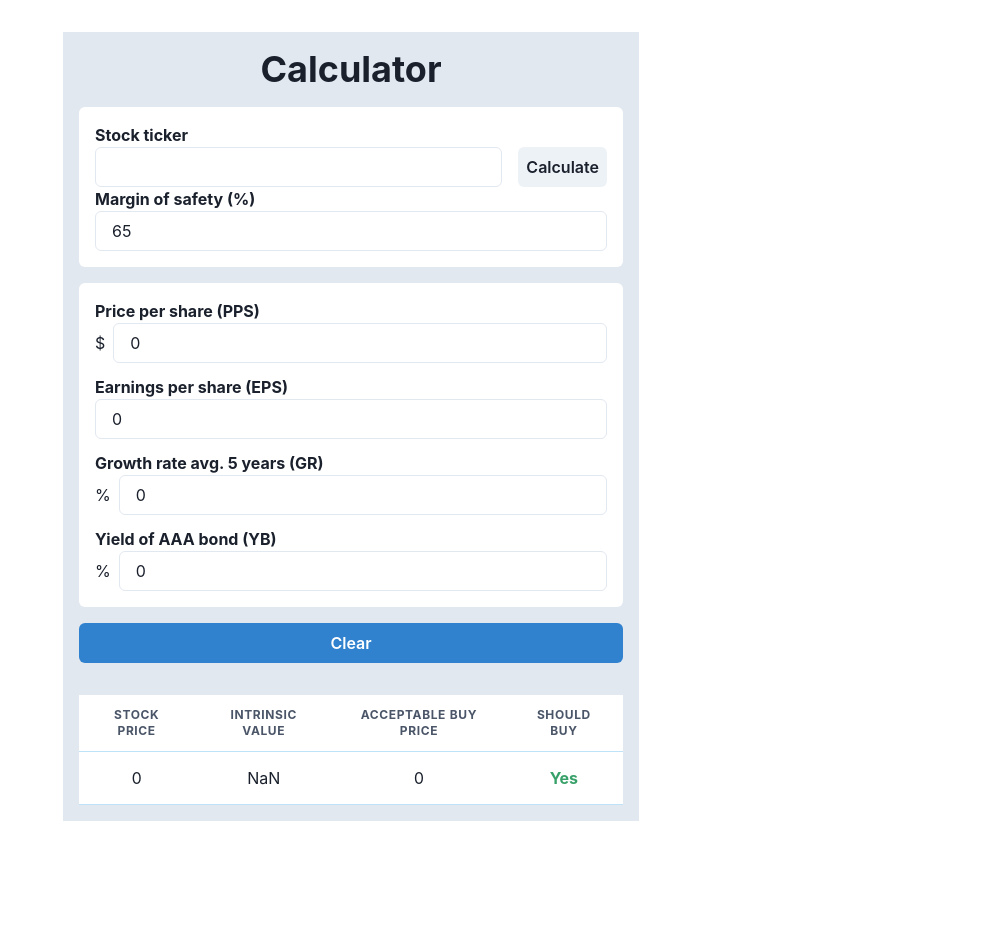
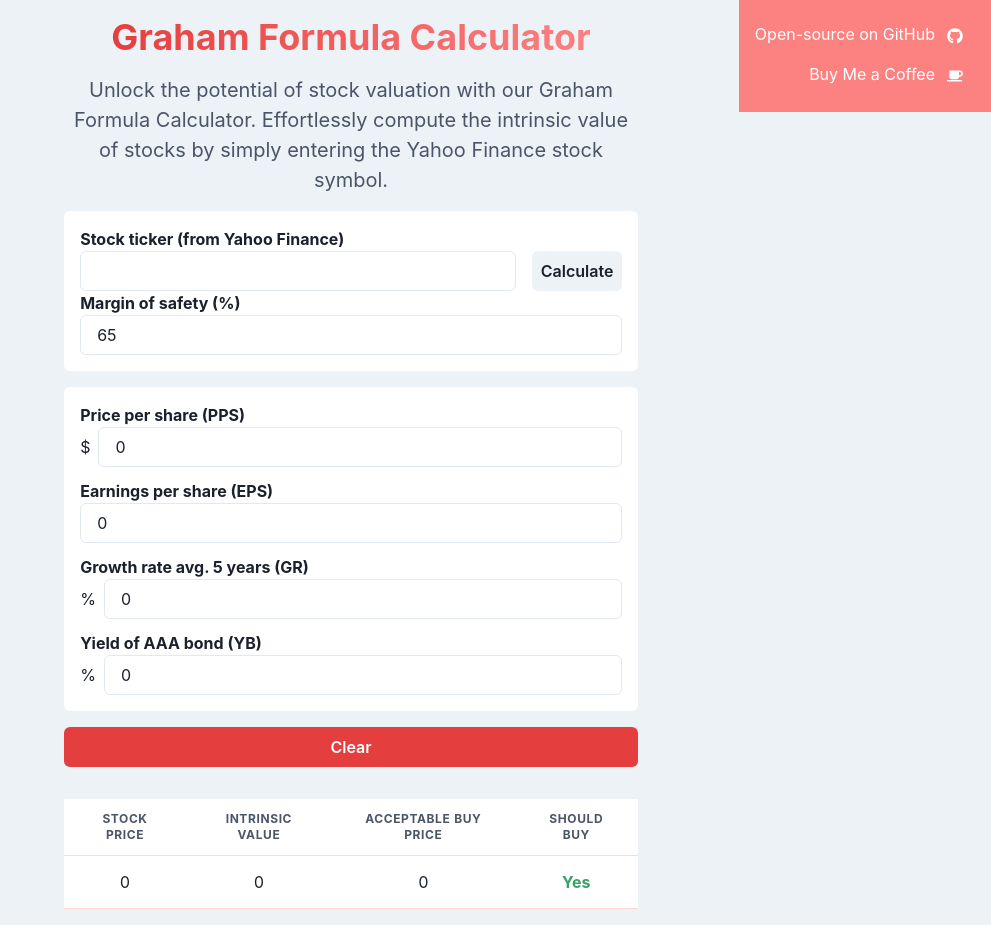
Before and after one commit to KelvinSweere/QuickIntrinsicValue, a Next.js app: page / in a window 1280 px wide. Shown: the whole page, without its empty margins (289-1280 px from the left). Before the commit the page ends 821 px from the top, so only its background shows below. Built offline with nearby package versions, Linux system fonts and the light colour scheme.

Commit message:
Refactored structure and fixed several bugs.

```diff
--- /dev/null
+++ b/src/components/banner.tsx
@@ -0,0 +1,46 @@
+import { Box, Flex, IconButton, Link } from '@chakra-ui/react';
+import { FaCoffee, FaGithub } from 'react-icons/fa';
+
+const Banner = () => {
+  return (
+    <Flex
+      position="fixed"
+      top="0"
+      right="0"
+      p="16px"
+      bg="red.300"
+      color="white"
+    >
+      <Flex flexDir="column">
+        <Box textAlign="center">
+          Open-source on GitHub
+          <IconButton
+            as={Link}
+            href="https://github.com/KelvinSweere/Quick_Intrinsic_Value"
+            target="_blank"
+            aria-label="GitHub"
+            icon={<FaGithub />}
+            colorScheme="red.200"
+          />
+        </Box>
+        <Box ml="auto" textAlign="center">
+          Buy Me a Coffee
+          <Link
+            href="https://www.buymeacoffee.com/KelvinSweere"
+            target="_blank"
+            rel="noopener noreferrer"
+            aria-label="Buy Me a Coffee"
+          >
+            <IconButton
+              aria-label="Buy Me a Coffee"
+              icon={<FaCoffee />}
+              colorScheme="red.200"
+            />
+          </Link>
+        </Box>
+      </Flex>
+    </Flex>
+  );
+};
+
+export default Banner;
--- a/src/components/calculator/calculator-input-form.tsx
+++ b/src/components/calculator/calculator-input-form.tsx
@@ -26,12 +26,8 @@ const CalculatorInputForm = ({
   };
 
   const tryToSetMarginOfSafety = (value: string) => {
-    const toast = useToast();
-
     const numericMarginValue = Number(value);
-    if (numericMarginValue > 0 && numericMarginValue <= 70) {
-      setMarginOfSafety(value);
-    } else if (numericMarginValue > 70) {
+    if (numericMarginValue > 70) {
       toast({
         title: 'Margin of safety too high',
         description: 'Margin of safety must be lower than 70%',
@@ -40,6 +36,7 @@ const CalculatorInputForm = ({
         isClosable: true,
       });
       setMarginOfSafety('70');
+      return;
     } else if (numericMarginValue < 0) {
       toast({
         title: 'Margin of safety too low',
@@ -49,7 +46,9 @@ const CalculatorInputForm = ({
         isClosable: true,
       });
       setMarginOfSafety('0');
+      return;
     }
+    setMarginOfSafety(value);
   };
 
   async function getYahooFinanceData() {
@@ -78,14 +77,18 @@ const CalculatorInputForm = ({
   return (
     <Box bg="white" p={4} rounded="md" fontWeight="bold">
       <label>
-        Stock ticker
+        Stock ticker (from Yahoo Finance)
         <div style={{ display: 'flex' }}>
           <Input
             type="text"
             value={stockSymbol}
             onChange={(e) => setStockSymbol(e.target.value)}
           />
-          <Button ml={4} onClick={calculateValues}>
+          <Button
+            ml={4}
+            onClick={calculateValues}
+            _hover={{ bg: 'red.500', color: 'white' }}
+          >
             Calculate
           </Button>
         </div>
--- a/src/components/calculator/calculator-output-values.tsx
+++ b/src/components/calculator/calculator-output-values.tsx
@@ -13,7 +13,7 @@ const CalculatorOutputValues = ({
 }: ICalculatorOutputValuesProps) => {
   return (
     <Box mt={4} bg="white">
-      <Table variant="simple" colorScheme="blue">
+      <Table variant="simple" colorScheme="red">
         <Thead>
           <Tr>
             <Th textAlign="center">Stock price</Th>
@@ -28,7 +28,7 @@ const CalculatorOutputValues = ({
               {modelParameters.pricePerShare}
             </Td>
             <Td textAlign="center" bg="white">
-              {intrinsicValue.intristicValue}
+              {intrinsicValue.intrinsicValue}
             </Td>
             <Td textAlign="center" bg="white">
               {intrinsicValue.acceptableBuyPrice}
--- a/src/components/calculator/intrinsic-value-calculator.tsx
+++ b/src/components/calculator/intrinsic-value-calculator.tsx
@@ -6,7 +6,7 @@ import {
   IModelParameters,
   defaultModelParameters,
 } from '@/types/model-parameters';
-import { Box, Button, Container, Heading } from '@chakra-ui/react';
+import { Box, Button, Container, Heading, Text } from '@chakra-ui/react';
 import { useEffect, useState } from 'react';
 import { calculateIntrinsicValue } from '../../utils/calculator-service';
 import CalculatorInputForm from './calculator-input-form';
@@ -42,17 +42,32 @@ const IntrinsicValueCalculator = () => {
     setIntrinsicValue(defaultIntrinsicValue);
   };
 
+  const GradientText: React.FC<{ children: React.ReactNode }> = ({
+    children,
+  }) => (
+    <Box
+      as="span"
+      fontWeight="bold"
+      bgGradient="linear(to-l, red.300, red.500)"
+      bgClip="text"
+      whiteSpace="nowrap"
+    >
+      {children}
+    </Box>
+  );
+
   return (
-    <Container
-      display="flex"
-      flexDir="column"
-      mt={8}
-      maxW="xl"
-      bg="gray.200"
-      p={4}
-      gap="1rem"
-    >
-      <Heading textAlign="center">Calculator</Heading>
+    <Container display="flex" flexDir="column" w="100vw" p={4} gap="1rem">
+      <Box textAlign="center">
+        <Heading fontSize="4xl" fontWeight="bold" mb={4}>
+          <GradientText>Graham Formula Calculator</GradientText>
+        </Heading>
+        <Text fontSize="xl" color="gray.600">
+          Unlock the potential of stock valuation with our Graham Formula
+          Calculator. Effortlessly compute the intrinsic value of stocks by
+          simply entering the Yahoo Finance stock symbol.
+        </Text>
+      </Box>
 
       <CalculatorInputForm
         stockSymbol={stockSymbol}
@@ -69,7 +84,7 @@ const IntrinsicValueCalculator = () => {
       />
 
       <Box display="flex" flexDir="column" gap={4}>
-        <Button type="button" colorScheme="blue" onClick={clearValues}>
+        <Button type="button" colorScheme="red" onClick={clearValues}>
           Clear
         </Button>
       </Box>
--- a/src/components/landing/landing-page.tsx
+++ b/src/components/landing/landing-page.tsx
@@ -1,9 +1,11 @@
+import Banner from '../banner';
 import IntrinsicValueCalculator from '../calculator/intrinsic-value-calculator';
 
 const LandingPage = () => {
   return (
     <>
       <IntrinsicValueCalculator />
+      <Banner />
     </>
   );
 };
--- a/src/pages/_app.tsx
+++ b/src/pages/_app.tsx
@@ -9,6 +9,13 @@ import { Provider } from 'react-redux';
 const genericTheme = extendTheme({
   fonts: {
     text: 'Roboto, sans-serif',
+  },
+  styles: {
+    global: {
+      body: {
+        bg: 'gray.100',
+      },
+    },
   },
 });
 
--- a/src/types/calculated-model.tsx
+++ b/src/types/calculated-model.tsx
@@ -1,12 +1,12 @@
 export interface ICalculatedModel {
-  intristicValue: number;
+  intrinsicValue: number;
   differencePercentage: number;
   acceptableBuyPrice: number;
   canBuy: boolean;
 }
 
 export const defaultIntrinsicValue: ICalculatedModel = {
-  intristicValue: 0,
+  intrinsicValue: 0,
   differencePercentage: 0,
   acceptableBuyPrice: 0,
   canBuy: false,
--- a/src/utils/calculator-service.tsx
+++ b/src/utils/calculator-service.tsx
@@ -1,3 +1,5 @@
+import { ICalculatedModel } from '@/types/calculated-model';
+
 export function calculateIntrinsicValue(
   pricePerShare: number,
   earningsPerShare: number,
@@ -5,11 +7,13 @@ export function calculateIntrinsicValue(
   currentYieldOfBond: number,
   marginOfSafety: number
 ): ICalculatedModel {
-  const value = (
+  const calculateValue = (
     earningsPerShare *
     (7 + 1 * growthRate) *
     (4.4 / currentYieldOfBond)
   ).toFixed(2);
+  const value = parseFloat(calculateValue) > 0 ? calculateValue : '0.00';
+
   const differencePercentage = (
     ((parseFloat(value) - pricePerShare) / pricePerShare) *
     100
@@ -26,7 +30,7 @@ export function calculateIntrinsicValue(
 
   const canBuy = pricePerShare <= parseFloat(acceptableBuyPrice);
   return {
-    intristicValue: parseFloat(value),
+    intrinsicValue: parseFloat(value),
     differencePercentage: parseFloat(differencePercentage),
     acceptableBuyPrice: parseFloat(acceptableBuyPrice),
     canBuy,
```
